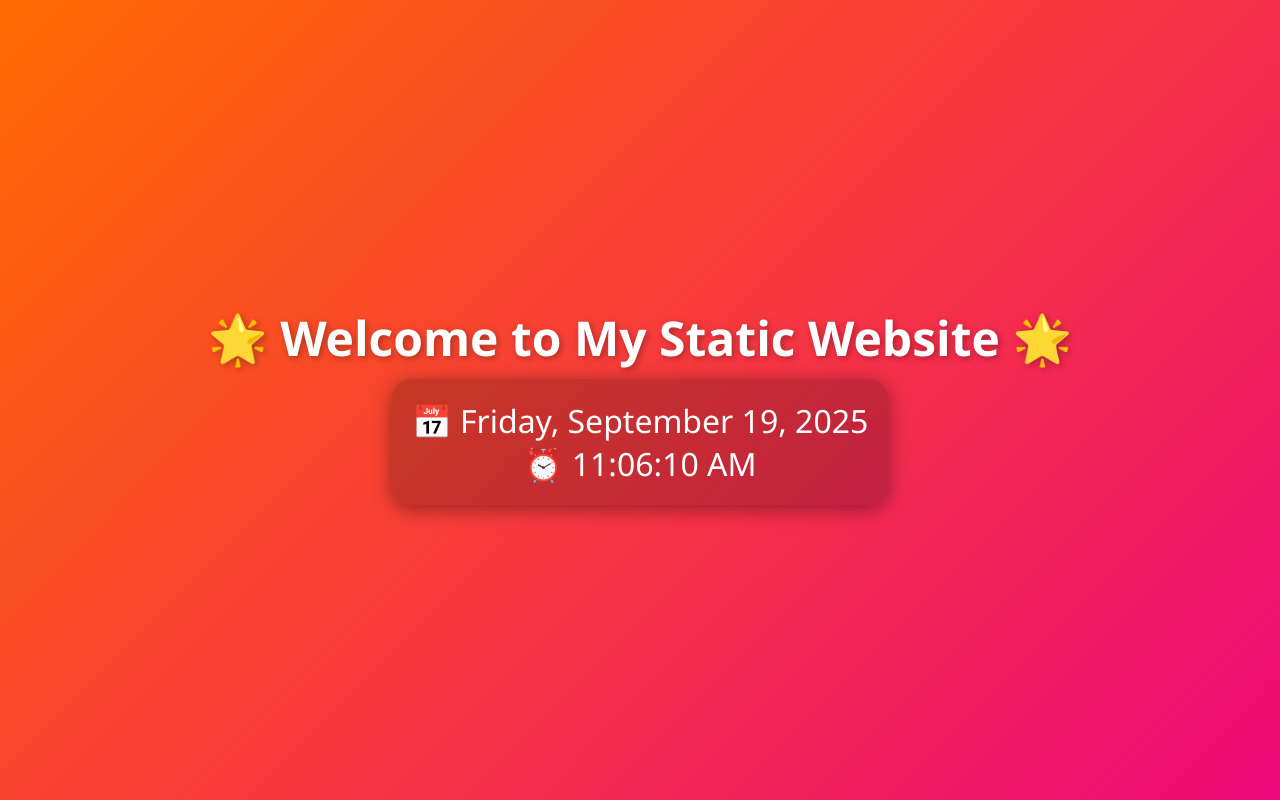
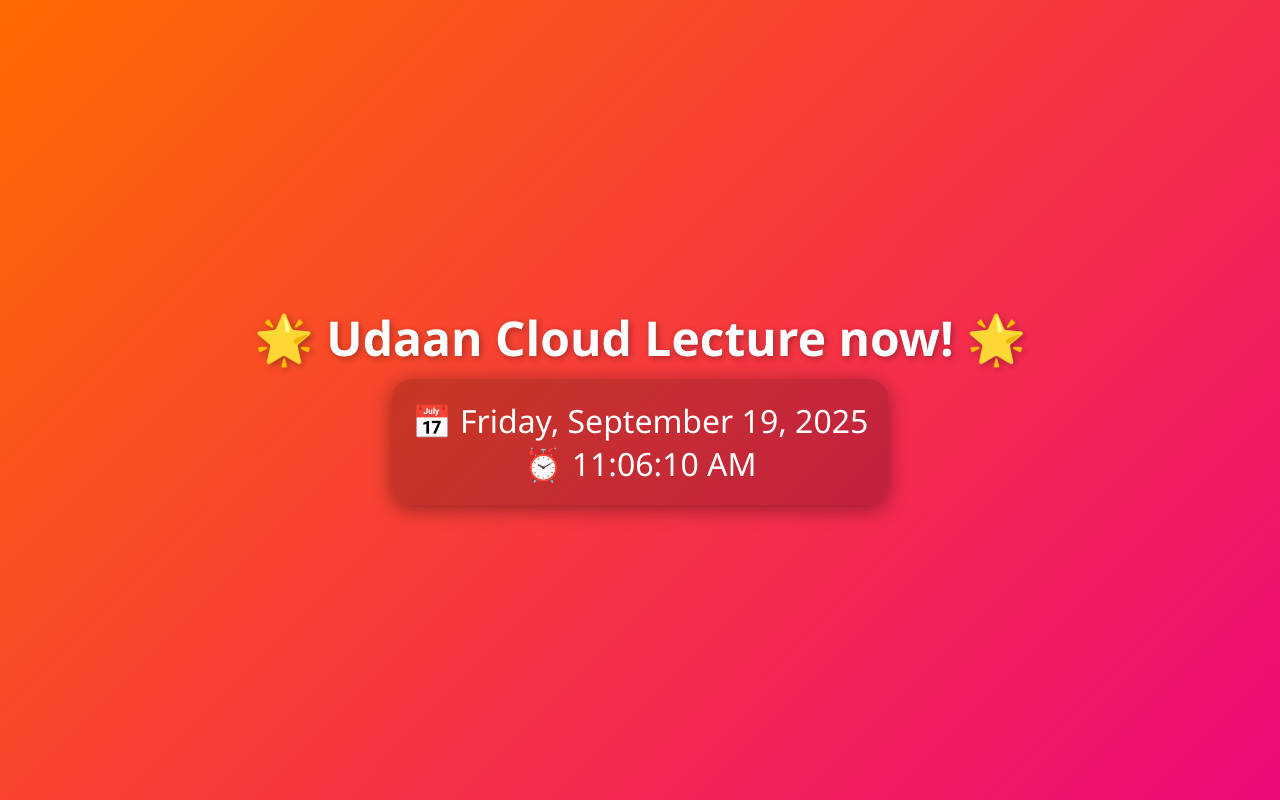
Before and after one commit to vmiyer/udaan_cloud_lecture, a plain HTML site: page index.html in a window 1280 px wide. Drawn offline with Linux system fonts and the light colour scheme.

Commit message:
live changes

```diff
--- a/index.html
+++ b/index.html
@@ -32,7 +32,7 @@
   </style>
 </head>
 <body>
-  <h1>🌟 Welcome to My Static Website 🌟</h1>
+  <h1>🌟 Udaan Cloud Lecture now! 🌟</h1>
   <div class="datetime" id="datetime">Loading...</div>
 
   <script>
```
